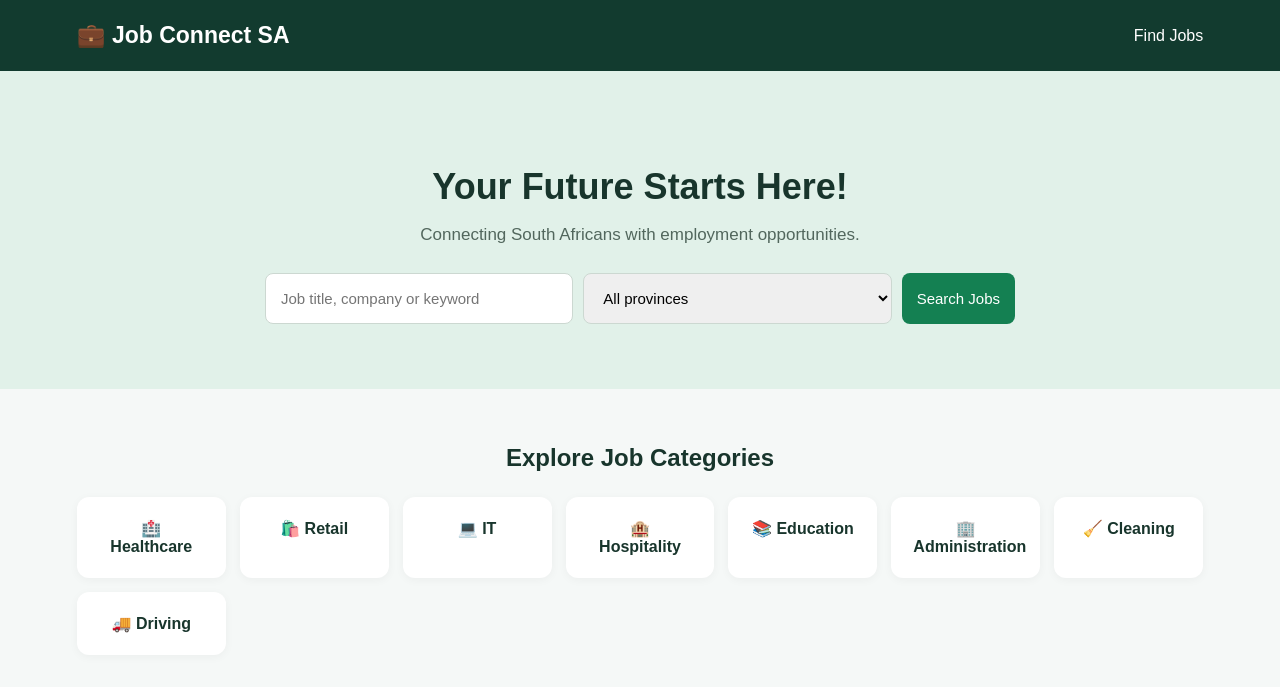
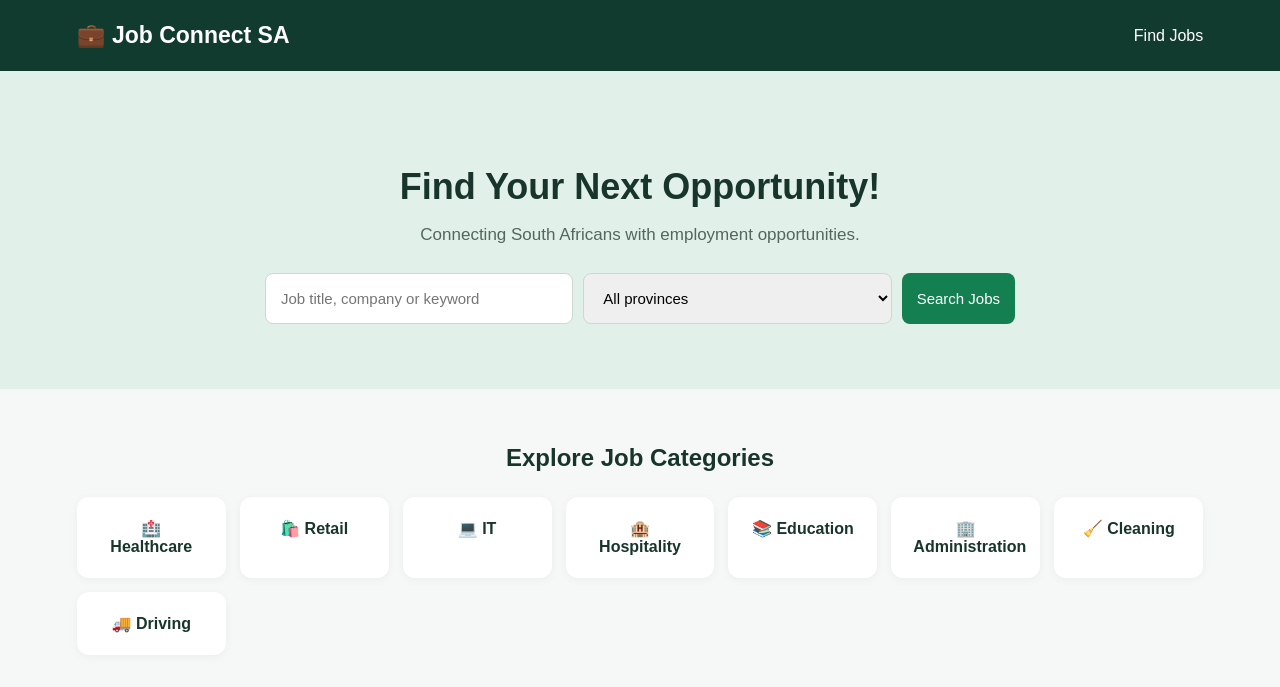
Before and after one commit to kikigomez011-eng/Job-Connect-SA, a plain HTML site: page index.html in a window 1280 px wide. Shown: the top 687 px of the page. Drawn offline with Linux system fonts and the light colour scheme; no server answers.

Commit message:
Update homepage headline

```diff
--- a/index.html
+++ b/index.html
@@ -100,7 +100,7 @@ footer {
 </header>
 
 <section class="hero">
-  <h1>Your Future Starts Here!</h1>
+  <h1>Find Your Next Opportunity!</h1>
   <p>Connecting South Africans with employment opportunities.</p>
   <div class="search">
     <input id="keyword" type="search"
```
